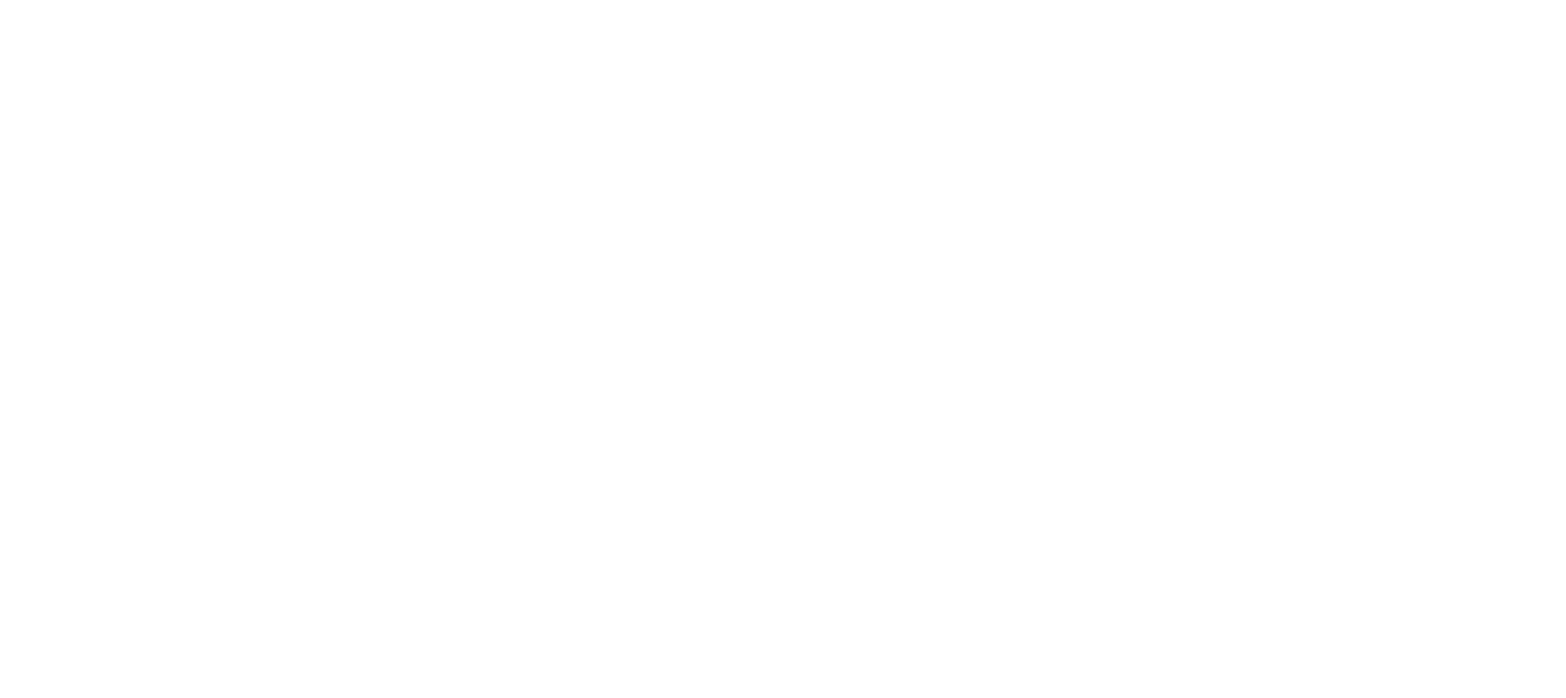
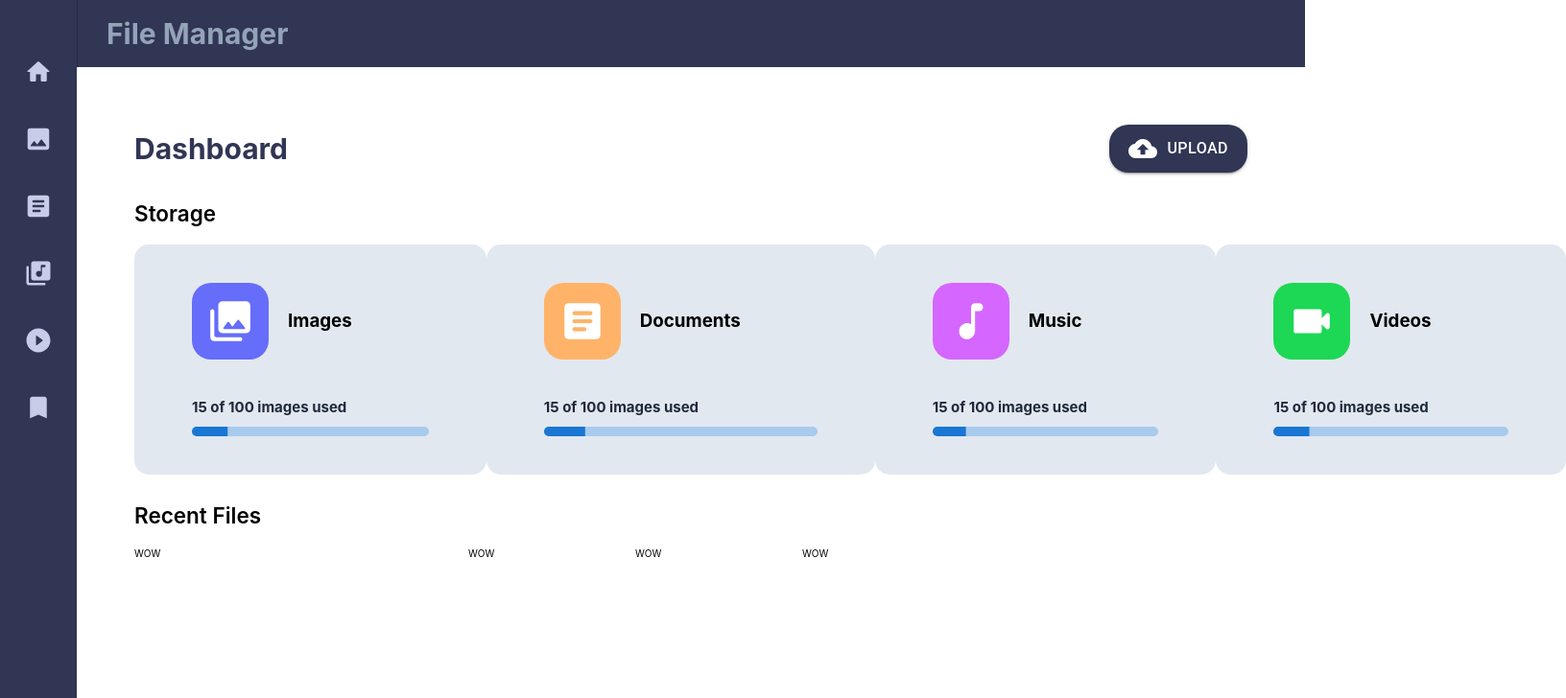
Before and after one commit to code-ness/file-manager, a React (Create React App) app: page / in a window 1280 px wide. Shown: the top 728 px of the page at 96% size, 1632 px wide, since content can reach past the window. Built offline with nearby package versions, Linux system fonts and the light colour scheme.

Commit message:
added dashboard page

```diff
--- a/public/index.html
+++ b/public/index.html
@@ -14,7 +14,6 @@
       manifest.json provides metadata used when your web app is installed on a
       user's mobile device or desktop. See https://developers.google.com/web/fundamentals/web-app-manifest/
     -->
-    <link rel="manifest" href="%PUBLIC_URL%/manifest.json" />
     <!--
       Notice the use of %PUBLIC_URL% in the tags above.
       It will be replaced with the URL of the `public` folder during the build.
--- a/src/App.js
+++ b/src/App.js
@@ -1,5 +1,11 @@
+import MainContainer from "./containers/MainContainer";
+
 function App() {
-  return <div className="App"></div>;
+  return (
+    <div className="App">
+      <MainContainer />
+    </div>
+  );
 }
 
 export default App;
--- /dev/null
+++ b/src/components/FiltersTab/index.jsx
@@ -0,0 +1,5 @@
+import React from "react";
+
+export default function index() {
+  return <div></div>;
+}
--- a/src/index.js
+++ b/src/index.js
@@ -2,6 +2,7 @@
 import ReactDOM from "react-dom";
 import App from "./App";
 import reportWebVitals from "./reportWebVitals";
+import "./index.css";
 
 ReactDOM.render(
   <React.StrictMode>
--- /dev/null
+++ b/src/pages/dashboard/Dashboard.jsx
@@ -0,0 +1,71 @@
+import StorageItem from "../../components/StorageItem";
+import UploadButton from "../../components/UploadButton";
+
+import PhotoLibraryRoundedIcon from "@mui/icons-material/PhotoLibraryRounded";
+import ArticleRoundedIcon from "@mui/icons-material/ArticleRounded";
+import MusicNoteRoundedIcon from "@mui/icons-material/MusicNoteRounded";
+import VideocamRoundedIcon from "@mui/icons-material/VideocamRounded";
+
+export default function Dashboard() {
+  const iconStyles = {
+    color: "#fff",
+    fontSize: "8rem",
+    padding: "1.5rem",
+    borderRadius: "2rem",
+  };
+
+  return (
+    <div className="p-24">
+      <div className="flex justify-between items-center">
+        <h2 className="text-5xl font-bold text-blue-dark">Dashboard</h2>
+        <UploadButton />
+      </div>
+      <div className="my-12">
+        <p className="mb-8 text-4xl font-semibold">Storage</p>
+        <div className="flex justify-between">
+          <StorageItem
+            title="Images"
+            icon={
+              <PhotoLibraryRoundedIcon
+                sx={{ ...iconStyles, backgroundColor: "#656DFA" }}
+              />
+            }
+          />
+          <StorageItem
+            title="Documents"
+            icon={
+              <ArticleRoundedIcon
+                sx={{ ...iconStyles, backgroundColor: "#FFB369" }}
+              />
+            }
+          />
+          <StorageItem
+            title="Music"
+            icon={
+              <MusicNoteRoundedIcon
+                sx={{ ...iconStyles, backgroundColor: "#D566FF" }}
+              />
+            }
+          />
+          <StorageItem
+            title="Videos"
+            icon={
+              <VideocamRoundedIcon
+                sx={{ ...iconStyles, backgroundColor: "#1cd854" }}
+              />
+            }
+          />
+        </div>
+      </div>
+      <div className="my-12">
+        <p className="mb-8 text-4xl font-semibold">Recent Files</p>
+        <div className="w-3/4 grid grid-cols-[2fr_1fr_1fr_1fr]">
+          <h1>WOW</h1>
+          <h1>WOW</h1>
+          <h1>WOW</h1>
+          <h1>WOW</h1>
+        </div>
+      </div>
+    </div>
+  );
+}
```
Also changed, not shown: 1 other file (tests, documents, lock files or other folders).
